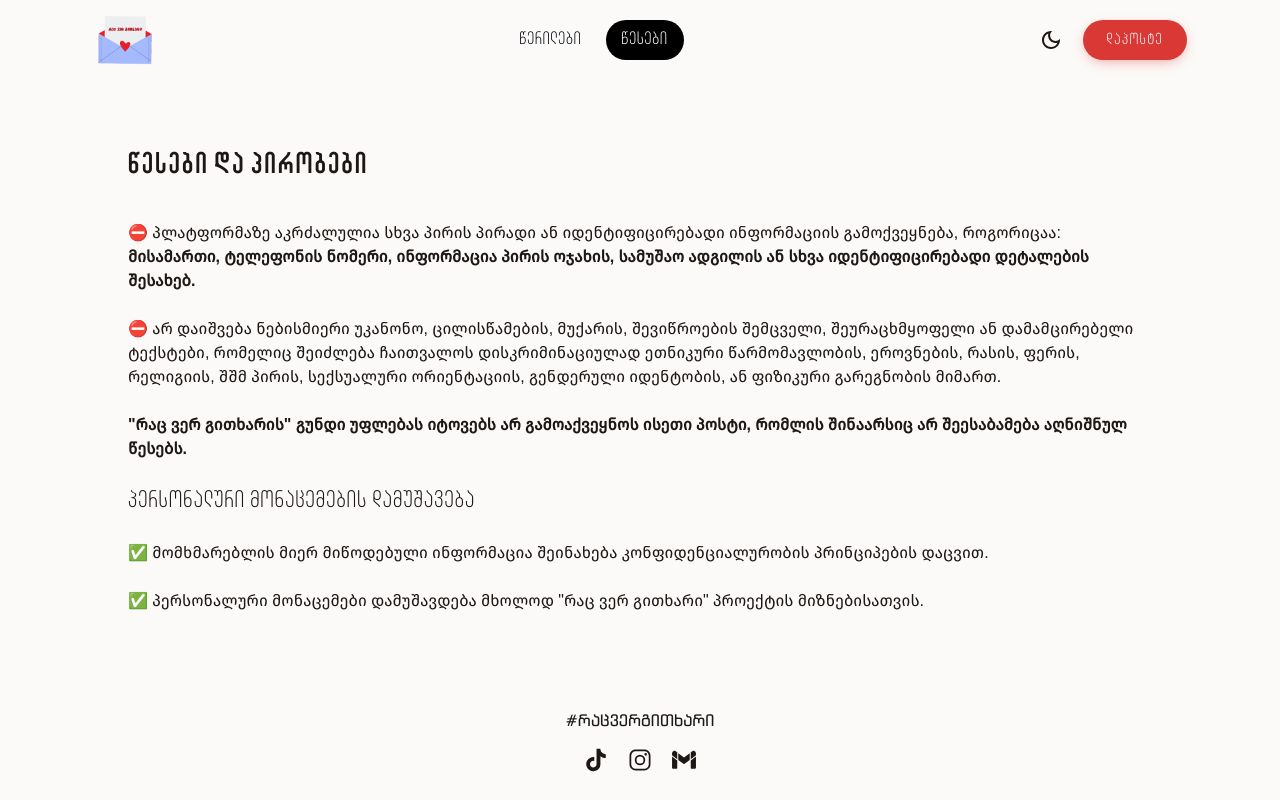
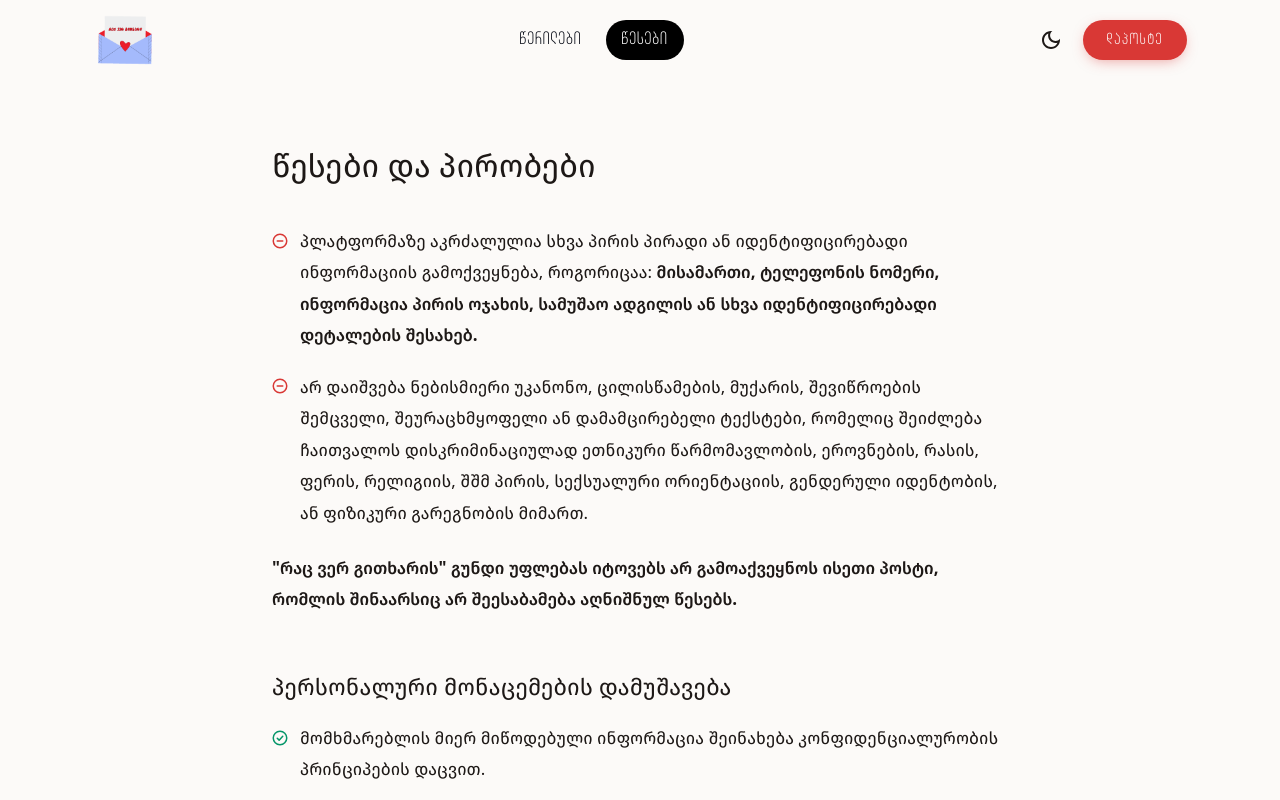
Before and after one commit to Dadu400/untold-things-frontend, a React (Create React App) app: page /terms in a window 1280 px wide. Shown: the top 800 px of the page. Built offline with nearby package versions, Linux system fonts and the light colour scheme.

Commit message:
quieter, more readable terms page

```diff
--- a/src/components/terms/TermsAndCondition.tsx
+++ b/src/components/terms/TermsAndCondition.tsx
@@ -1,29 +1,62 @@
+import { ReactNode } from "react";
+
+// Small status marker, vertically centered on the first line of its text.
+function Marker({ type }: { type: "restricted" | "allowed" }) {
+    const isRestricted = type === "restricted";
+    return (
+        <span className="flex h-[1.85em] shrink-0 items-center" aria-hidden="true">
+            <svg
+                viewBox="0 0 16 16"
+                className={`h-4 w-4 ${isRestricted ? "text-brand dark:text-[#f07a77]" : "text-emerald-600 dark:text-emerald-400"}`}
+                fill="none"
+                stroke="currentColor"
+                strokeWidth="1.5"
+                strokeLinecap="round"
+                strokeLinejoin="round"
+            >
+                <circle cx="8" cy="8" r="6.75" />
+                {isRestricted ? <path d="M5.25 8h5.5" /> : <path d="M5.25 8.25l1.9 1.9 3.6-3.9" />}
+            </svg>
+        </span>
+    );
+}
+
+function Item({ type, children }: { type: "restricted" | "allowed"; children: ReactNode }) {
+    return (
+        <li className="flex gap-3">
+            <Marker type={type} />
+            <span className="min-w-0">{children}</span>
+        </li>
+    );
+}
+
 function TermsAndCondition() {
     return (
-        <section className="w-[90%] md:w-[80%] flex flex-col mx-auto mt-10 xl:mt-0">
-            <div className="mb-10 flex">
-                <h1 className="text-3xl font-firago tracking-wider self-center">წესები და პირობები</h1>
-            </div>
-            <div className="flex flex-col space-y-6 font-roboto">
-                <span className="font-roboto text-[16px]">⛔ პლატფორმაზე აკრძალულია სხვა პირის პირადი ან იდენტიფიცირებადი ინფორმაციის გამოქვეყნება, როგორიცაა:
-                <span className="font-semibold"> მისამართი, ტელეფონის ნომერი, ინფორმაცია პირის ოჯახის, სამუშაო ადგილის ან სხვა იდენტიფიცირებადი დეტალების შესახებ.</span>
-                    </span>
-                <span className="font-roboto text-[16px]">
-                     ⛔ არ დაიშვება ნებისმიერი უკანონო, ცილისწამების, მუქარის, შევიწროების შემცველი, შეურაცხმყოფელი ან დამამცირებელი ტექსტები, რომელიც შეიძლება ჩაითვალოს დისკრიმინაციულად ეთნიკური წარმომავლობის, ეროვნების,
+        <section className="w-full max-w-[800px] flex flex-col mx-auto px-5 md:px-8 mt-10 md:mt-16 mb-16">
+            <h1 className="font-heading font-normal text-[26px] md:text-[32px] leading-[1.25] text-ink mb-8 md:mb-10">წესები და პირობები</h1>
+            <div className="font-read text-[16px] md:text-[17px] leading-[1.85] text-ink">
+                <ul className="flex flex-col space-y-5">
+                    <Item type="restricted">პლატფორმაზე აკრძალულია სხვა პირის პირადი ან იდენტიფიცირებადი ინფორმაციის გამოქვეყნება, როგორიცაა:
+                    <span className="font-semibold"> მისამართი, ტელეფონის ნომერი, ინფორმაცია პირის ოჯახის, სამუშაო ადგილის ან სხვა იდენტიფიცირებადი დეტალების შესახებ.</span>
+                    </Item>
+                    <Item type="restricted">
+                        არ დაიშვება ნებისმიერი უკანონო, ცილისწამების, მუქარის, შევიწროების შემცველი, შეურაცხმყოფელი ან დამამცირებელი ტექსტები, რომელიც შეიძლება ჩაითვალოს დისკრიმინაციულად ეთნიკური წარმომავლობის, ეროვნების,
                         რასის, ფერის, რელიგიის, შშმ პირის, სექსუალური ორიენტაციის, გენდერული იდენტობის, ან ფიზიკური გარეგნობის მიმართ.
-                </span>
-                <span className="font-roboto text-[16px] font-semibold">
+                    </Item>
+                </ul>
+                <p className="mt-6 font-semibold">
                     "რაც ვერ გითხარის" გუნდი უფლებას იტოვებს არ გამოაქვეყნოს ისეთი პოსტი, რომლის შინაარსიც არ შეესაბამება აღნიშნულ წესებს.
-                </span>
-                <div className="mb-10">
-                    <h2 className="text-2xl font-dejavu tracking-wider">პერსონალური მონაცემების დამუშავება</h2>
-                </div>
-                <span className="font-roboto text-[16px]">
-                    ✅ მომხმარებლის მიერ მიწოდებული ინფორმაცია შეინახება კონფიდენციალურობის პრინციპების დაცვით.
-                </span>
-                <span className="font-roboto text-[16px]">
-                    ✅ პერსონალური მონაცემები დამუშავდება მხოლოდ "რაც ვერ გითხარი" პროექტის მიზნებისათვის.
-                </span>
+                </p>
+
+                <h2 className="font-heading font-normal text-[21px] md:text-[23px] leading-[1.35] text-ink mt-12 md:mt-14 mb-5">პერსონალური მონაცემების დამუშავება</h2>
+                <ul className="flex flex-col space-y-4">
+                    <Item type="allowed">
+                        მომხმარებლის მიერ მიწოდებული ინფორმაცია შეინახება კონფიდენციალურობის პრინციპების დაცვით.
+                    </Item>
+                    <Item type="allowed">
+                        პერსონალური მონაცემები დამუშავდება მხოლოდ "რაც ვერ გითხარი" პროექტის მიზნებისათვის.
+                    </Item>
+                </ul>
             </div>
         </section>
     )
```
